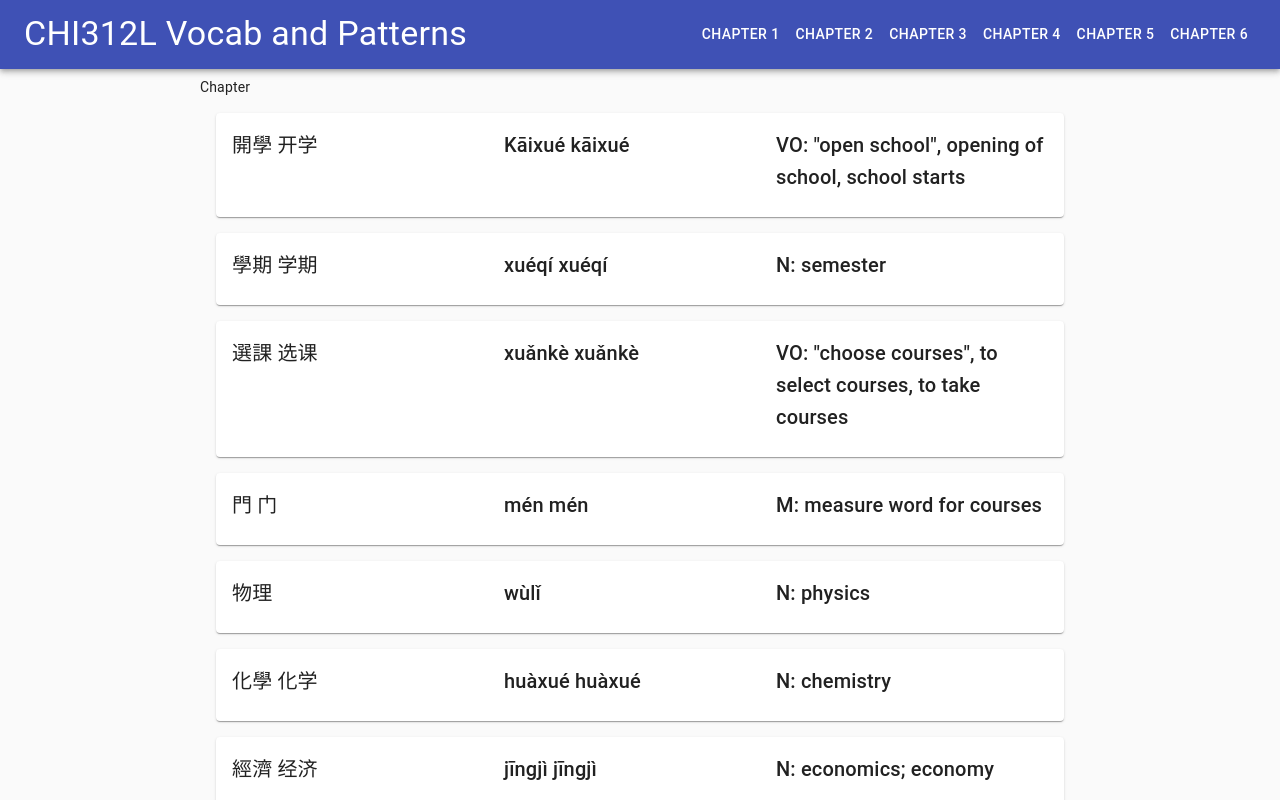
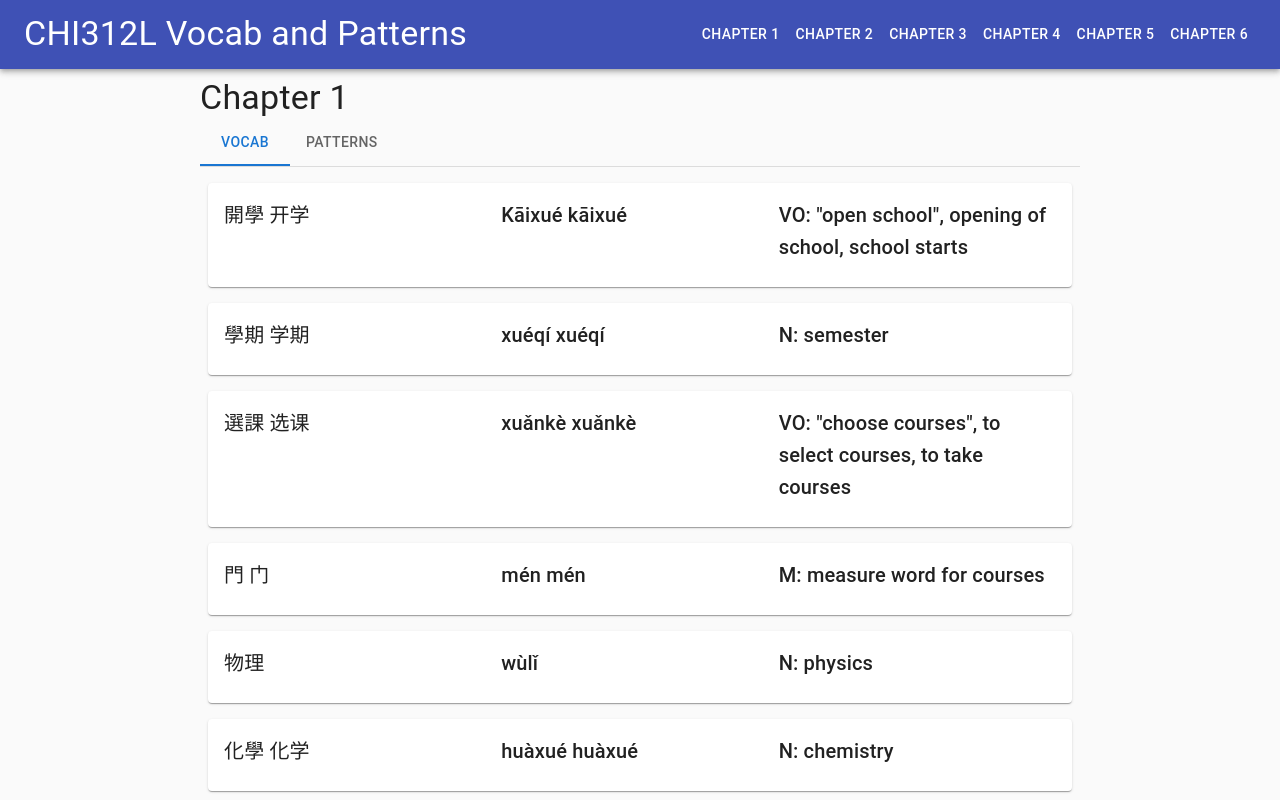
Before and after one commit to broten15/chi-study-webapp, a React (Create React App) app in the folder react-app/: page /1 in a window 1280 px wide. Shown: the top 800 px of the page. Built offline with nearby package versions, Linux system fonts and the light colour scheme.

Commit message:
added patterns for chapter page

```diff
--- a/react-app/src/App.js
+++ b/react-app/src/App.js
@@ -40,6 +40,7 @@ const App = () => {
                   chars={l1chars}
                   trans={l1trans}
                   sents={l1sents}
+                  chap={1}
                 />}
             />
 
@@ -52,6 +53,7 @@ const App = () => {
                   chars={l2chars}
                   trans={l2trans}
                   sents={l2sents}
+                  chap={2}
                 />}
             />
 
@@ -64,6 +66,7 @@ const App = () => {
                   chars={l3chars}
                   trans={l3trans}
                   sents={l3sents}
+                  chap={3}
                 />}
             />
 
@@ -76,6 +79,7 @@ const App = () => {
                   chars={l4chars}
                   trans={l4trans}
                   sents={l4sents}
+                  chap={4}
                 />}
             />
 
@@ -88,6 +92,7 @@ const App = () => {
                   chars={l5chars}
                   trans={l5trans}
                   sents={l5sents}
+                  chap={5}
                 />}
             />
 
@@ -99,6 +104,7 @@ const App = () => {
                   chars={l6chars}
                   trans={l6trans}
                   sents={l6sents}
+                  chap={6}
                 />}
             />
           </Routes >
--- a/react-app/src/components/chapter/Chapter.js
+++ b/react-app/src/components/chapter/Chapter.js
@@ -1,8 +1,19 @@
 import React from 'react'
-import VocabCard from "./VocabCard";
+import VocabCards from "./VocabCards";
+
+import Tabs from '@mui/material/Tabs';
+import Tab from '@mui/material/Tab';
+import Typography from '@mui/material/Typography';
+import Box from '@mui/material/Box';
+import PatternCards from './PatternCards';
 
 const Chapter = (props) => {
-  const {py, chars, trans, sents} = props;
+  const {py, chars, trans, sents, chap} = props;
+
+  const [value, setValue] = React.useState(0);
+  const handleChange = (event, newValue) => {
+    setValue(newValue);
+  };
 
   const checkLength = (l1, l2, l3) => {
     let length = l1.length;
@@ -15,18 +26,36 @@ const Chapter = (props) => {
       result = false;
     }
     return result;
-
   };
 
   return (
     <div>
-      Chapter
-      {/* {console.log(checkLength(l1py, l1chars, l1trans))} */}
-      <VocabCard
-        py={py}
-        chars={chars}
-        trans={trans}
-      />
+      <Typography
+        variant="h4"
+      >
+        Chapter {chap}
+      </Typography>
+
+      <Box sx={{ borderBottom: 1, borderColor: 'divider' }}>
+        <Tabs value={value} onChange={handleChange}>
+          <Tab label="Vocab" />
+          <Tab label="Patterns" />
+        </Tabs>
+      </Box>
+
+      {value === 0 && (
+        <VocabCards
+          py={py}
+          chars={chars}
+          trans={trans}
+        />
+      )}
+      {value === 1 && (
+        <PatternCards
+          sents={sents}
+        />
+      )}
+
     </div>
   )
 }
--- /dev/null
+++ b/react-app/src/components/chapter/PatternCards.js
@@ -0,0 +1,53 @@
+import React from 'react';
+import Card from '@mui/material/Card';
+import CardContent from '@mui/material/CardContent';
+import Typography from '@mui/material/Typography';
+import styled from '@emotion/styled';
+import PatternText from './PatternText';
+
+const TextWrapper = styled('div')({
+  // width: "80%",
+});
+
+const PatternCards = (props) => {
+  const { sents } = props;
+
+  const printSent = (sent) => {
+    let result = "";
+    let lines = sent.split("\n").map()
+    // console.log(lines)
+    return sent;
+  };
+
+  return (
+    <div>
+      {sents.map((sent, index) => (
+        <Card
+          key={sent}
+          sx={{ marginTop: 2,
+                marginBottom: 2,
+                marginLeft: 1,
+                marginRight: 1
+              }}
+        >
+          <CardContent
+            sx={{ display: "flex", justifyContent: "space-between" }}
+          >
+            <TextWrapper>
+              <Typography variant="h6" component="div">
+                {/* {console.log(sent)} */}
+                <PatternText
+                  sent={sent}
+                />
+              </Typography>
+            </TextWrapper>
+
+          </CardContent>
+        </Card>
+      ))}
+
+    </div>
+  )
+};
+
+export default PatternCards;
--- /dev/null
+++ b/react-app/src/components/chapter/PatternText.js
@@ -0,0 +1,21 @@
+import { Typography } from '@mui/material';
+import React from 'react';
+
+const PatternText = (props) => {
+  const { sent } = props
+
+  return (
+
+    // <div>{sent}</div>
+    sent.split("\n").map((line, index) => (
+      <Typography
+        key={line}
+        variant="body1"
+      >
+        {line}
+      </Typography>
+    ))
+  )
+};
+
+export default PatternText;
--- a/react-app/src/components/chapter/VocabCard.js
+++ b/react-app/src/components/chapter/VocabCards.js
@@ -1,5 +1,4 @@
 import React from 'react';
-import Box from '@mui/material/Box';
 import Card from '@mui/material/Card';
 import CardContent from '@mui/material/CardContent';
 import Typography from '@mui/material/Typography';
@@ -21,7 +20,11 @@ export default function BasicCard(props) {
       {chars.map((char, index) => (
         <Card
           key={char}
-          sx={{ margin: 2}}
+          sx={{ marginTop: 2,
+                marginBottom: 2,
+                marginLeft: 1,
+                marginRight: 1
+              }}
         >
           <CardContent
             sx={{ display: "flex", justifyContent: "space-between" }}
```
Also changed, not shown: 1 other file (tests, documents, lock files or other folders).
